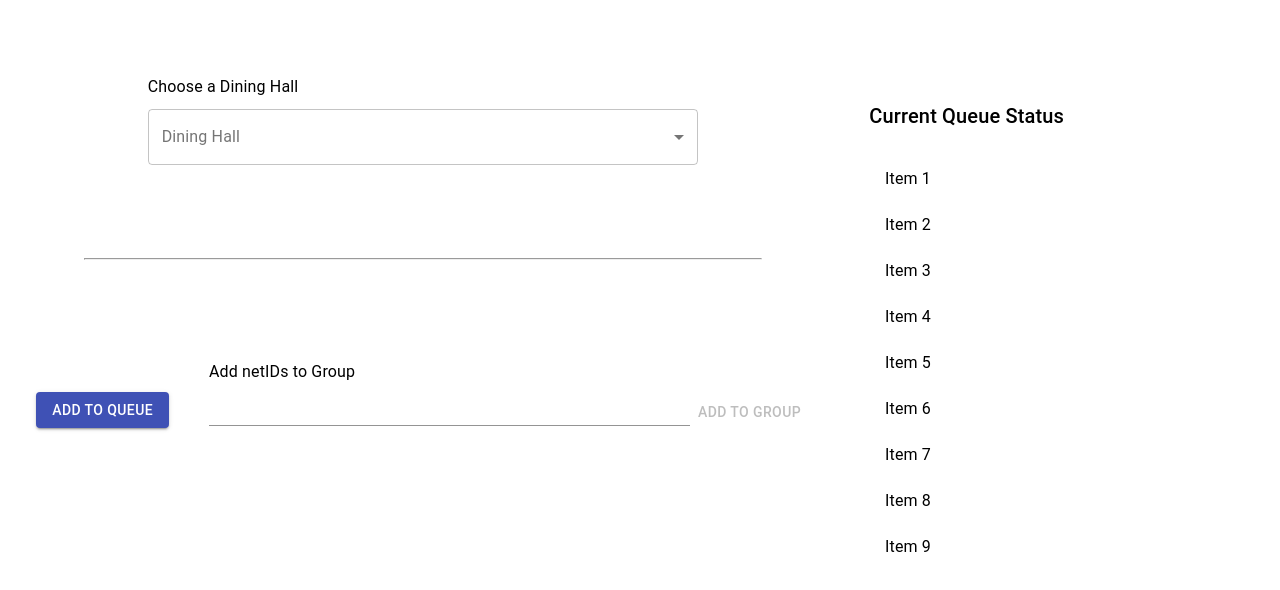
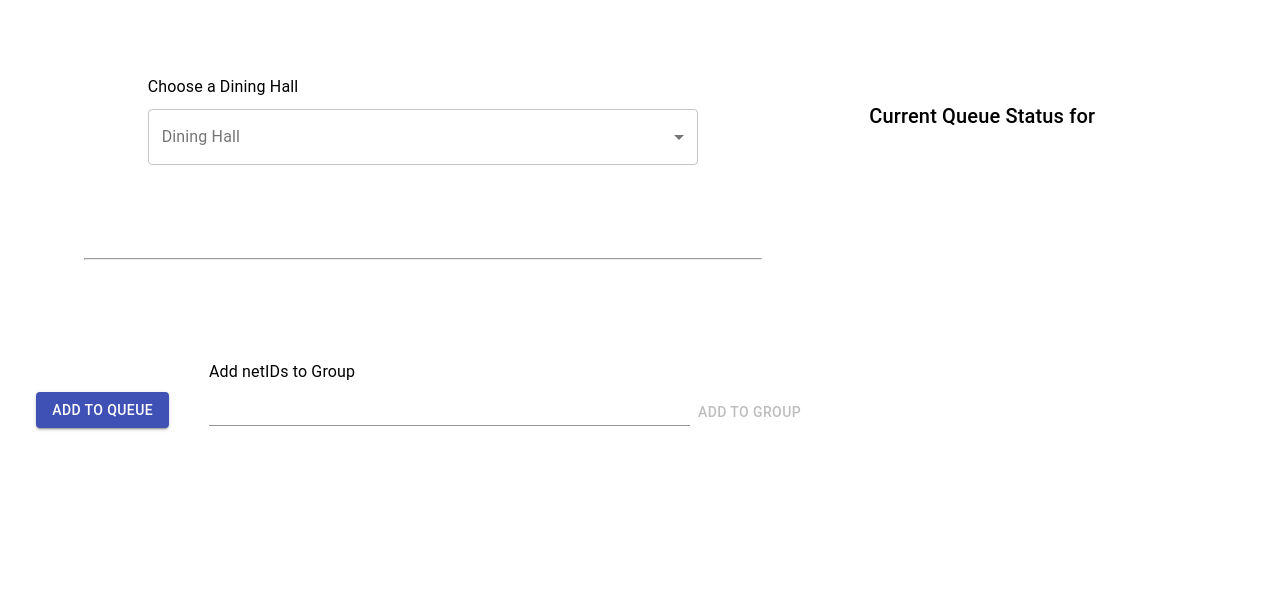
Before and after one commit to arjun75x/DormDash, a React (Create React App) app in the folder frontend/: page / in a window 1280 px wide. Shown: the top 590 px of the page. Built offline with nearby package versions, Linux system fonts and the light colour scheme.

Commit message:
cleaned up something in submit request and list display functionality to sync up with selected DH

```diff
--- a/frontend/src/queue/index.jsx
+++ b/frontend/src/queue/index.jsx
@@ -82,6 +82,8 @@ const Queue = () => {
         <Grid item xs={4}>
           <QueueDisplay
             list={list}
+            selectedDiningHall={selectedDiningHall}
+            DHGroups={diningHallCurrentStatus[selectedDiningHall]}
             />
         </Grid>
 
--- a/frontend/src/queue/queueDisplay/index.jsx
+++ b/frontend/src/queue/queueDisplay/index.jsx
@@ -9,20 +9,34 @@ import Typography from "@material-ui/core/Typography";
 import Grid from '@material-ui/core/Grid';
 
 
+
+const QueueDisplay = ({
+    list,
+    DHGroups,
+    selectedDiningHall
+}) => {
     function renderRow(props) {
         const { index, style } = props;
 
         return (
+            console.log(DHGroups[index]),
           <ListItem button style={style} key={index}>
             <ListItemText
-            primary={`Item ${index + 1}`}
+                primary={`Group ${index}`}
+                // secondary={`names`}
+                // secondary={groupNetIds.map((index) => (
+
+                //     // <Chip
+                //     //   variant="outlined"
+                //     //   label={netId}
+                //     //   onDelete={() => handleDeleteNetIdFromGroup(netId)}
+                //     // />
+                // ))}
+                secondary={DHGroups[index].join(", ")}
             />
           </ListItem>
         );
     }
-const QueueDisplay = ({list}
-
-) => {
     return (
         <Box
         display="flex"
@@ -33,10 +47,11 @@ const QueueDisplay = ({list}
 
         <Grid container spacing={3}>
             <Grid item xs={12}>
-                <Typography margin="20px 0" variant="h6">Current Queue Status</Typography>
+    <Typography margin="20px 0" variant="h6">Current Queue Status for {selectedDiningHall}</Typography>
             </Grid>
             <Grid item xs={12}>
-                <FixedSizeList height={400} width={300} itemSize={46} itemCount={200}>
+
+                <FixedSizeList height={400} width={300} itemSize={46} itemCount={selectedDiningHall == "" ? 0 : DHGroups.length}>
                     {renderRow}
                 </FixedSizeList>
                     {/* <Box> */}
--- a/frontend/src/queue/queueRequest/index.jsx
+++ b/frontend/src/queue/queueRequest/index.jsx
@@ -27,6 +27,8 @@ const QueueRequest = ({
 
   const handleQueueRequest = (event) => {
     updateDHCallback(groupNetIds);
+    //also clear groupNetIds
+    setGroupNetIds([])
 
   };
 
```
Lines whose indentation alone changed are shown as unchanged.
